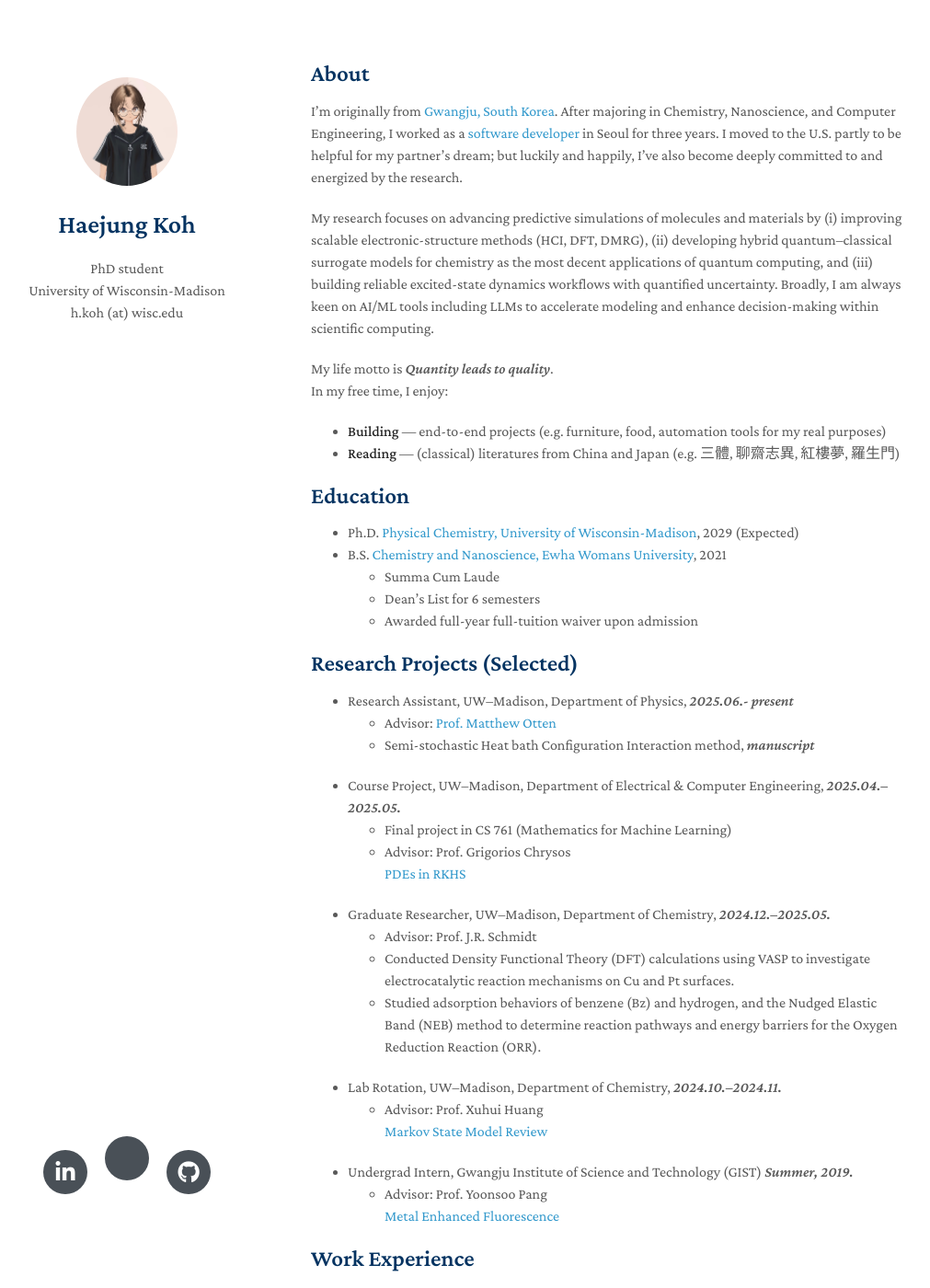
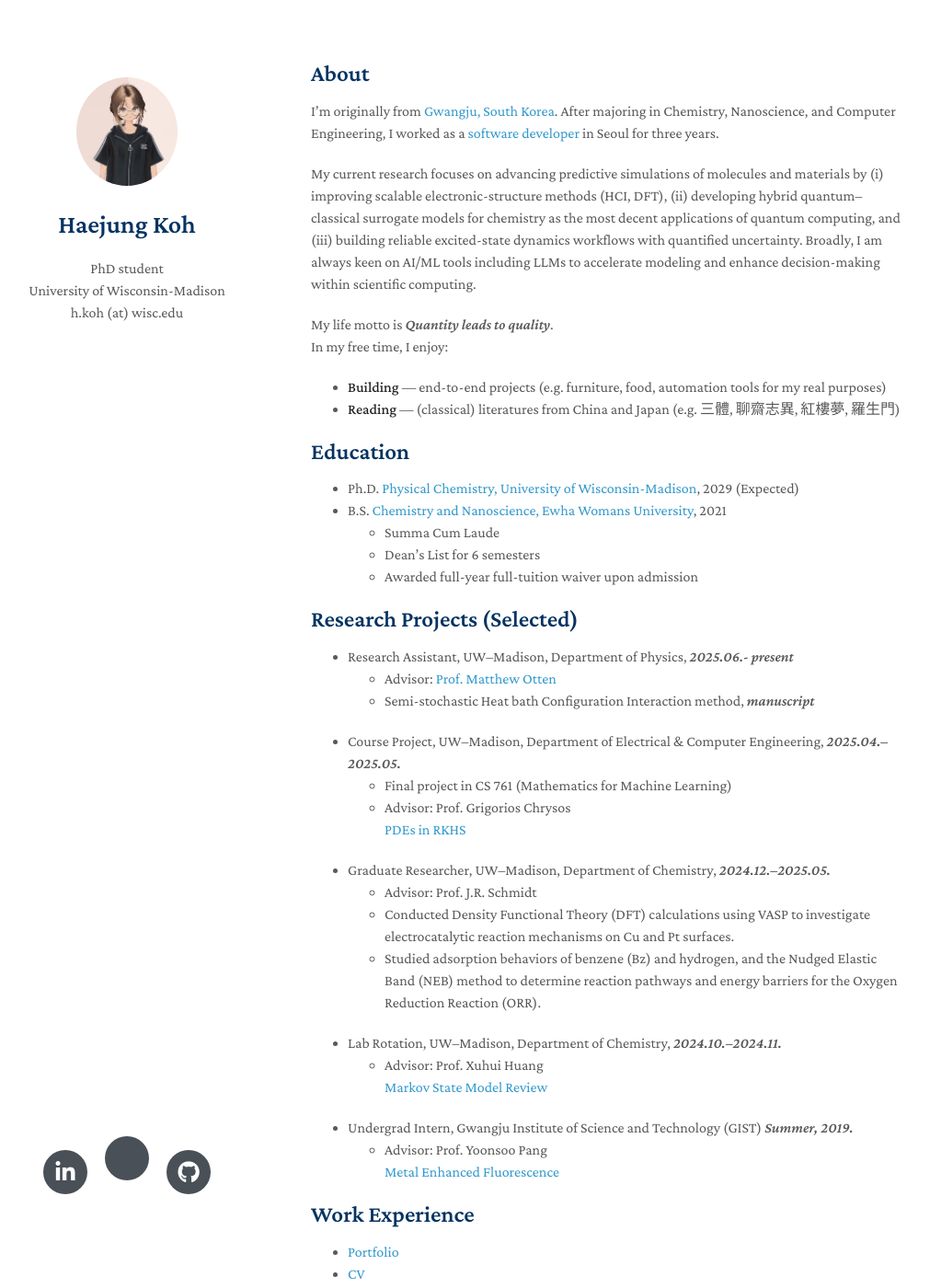
Before and after one commit to MaximHelio/MaximHelio.github.io, a Jekyll site: the page built from index.md, in a window 1280 px wide and 1400 px high. Shown: the whole window at 92% size, without its empty margins (132-1143 px from the left). Built offline with Jekyll 4.4.1, drawn with Linux system fonts in a browser that asks for light colours; nearby versions of some CDN libraries; a style sheet for code colours, icons or effects is not loaded; our own code applies the rules of GitHub Pages for plain Markdown files; some of the changed text lies outside the part shown.

Commit message:
Add first

```diff
--- a/index.md
+++ b/index.md
@@ -3,9 +3,9 @@ layout: homepage
 ---
 ## About
 
-I’m originally from [Gwangju, South Korea](https://en.wikipedia.org/wiki/Gwangju). After majoring in Chemistry, Nanoscience, and Computer Engineering, I worked as a [software developer](./assets/Portfolio.pdf) in Seoul for three years. I moved to the U.S. partly to be helpful for my partner's dream; but luckily and happily, I've also become deeply committed to and energized by the research.
+I’m originally from [Gwangju, South Korea](https://en.wikipedia.org/wiki/Gwangju). After majoring in Chemistry, Nanoscience, and Computer Engineering, I worked as a [software developer](./assets/Portfolio.pdf) in Seoul for three years.
 
-My research focuses on advancing predictive simulations of molecules and materials by (i) improving scalable electronic-structure methods (HCI, DFT, DMRG), (ii) developing hybrid quantum–classical surrogate models for chemistry as the most decent applications of quantum computing, and (iii) building reliable excited-state dynamics workflows with quantified uncertainty. Broadly, I am always keen on AI/ML tools including LLMs to accelerate modeling and enhance decision-making within scientific computing.
+My current research focuses on advancing predictive simulations of molecules and materials by (i) improving scalable electronic-structure methods (HCI, DFT), (ii) developing hybrid quantum–classical surrogate models for chemistry as the most decent applications of quantum computing, and (iii) building reliable excited-state dynamics workflows with quantified uncertainty. Broadly, I am always keen on AI/ML tools including LLMs to accelerate modeling and enhance decision-making within scientific computing.
 
 My life motto is *Quantity leads to quality*.\\
 In my free time, I enjoy:
```
Also changed, not shown: other parts of index.md (+1 -2 lines).
